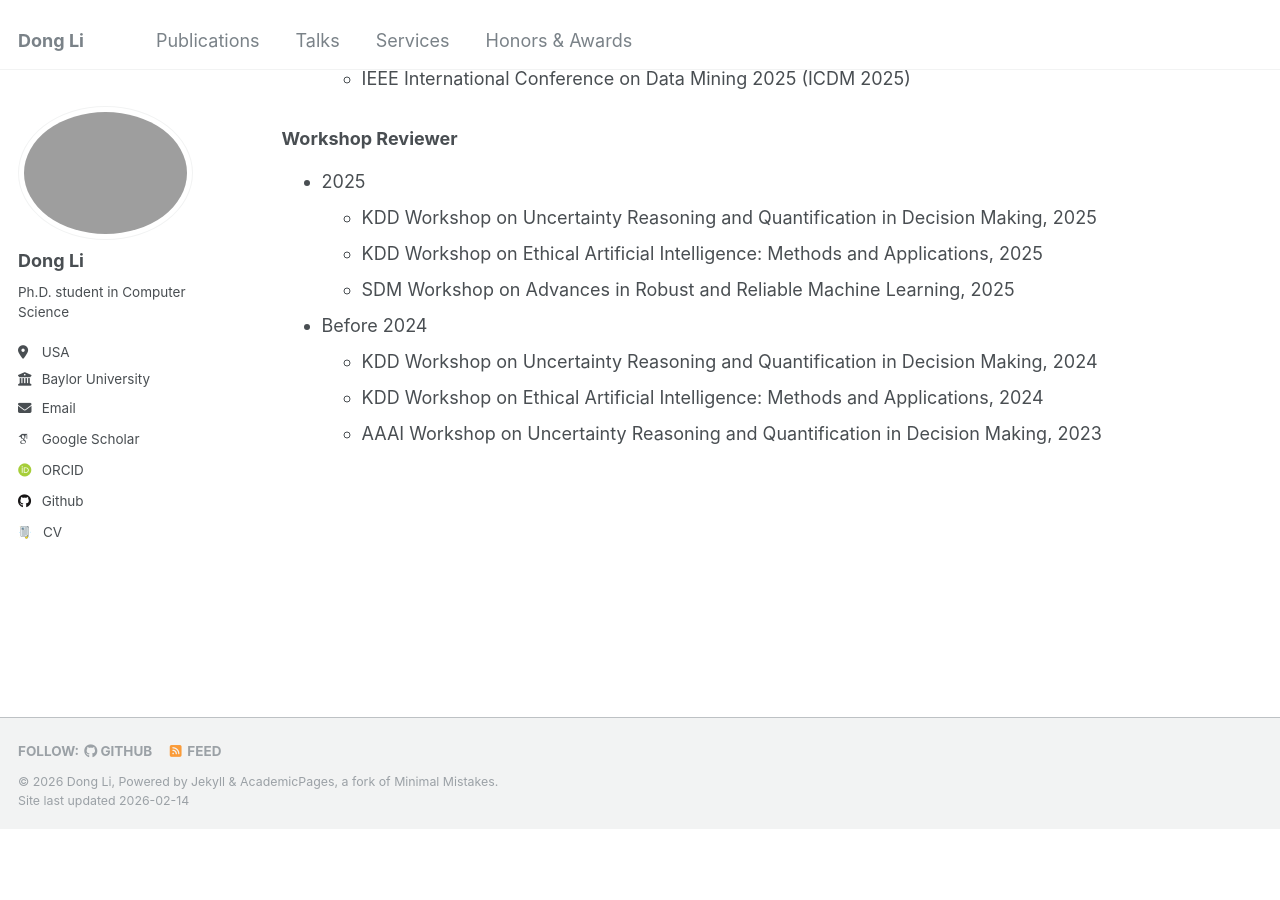
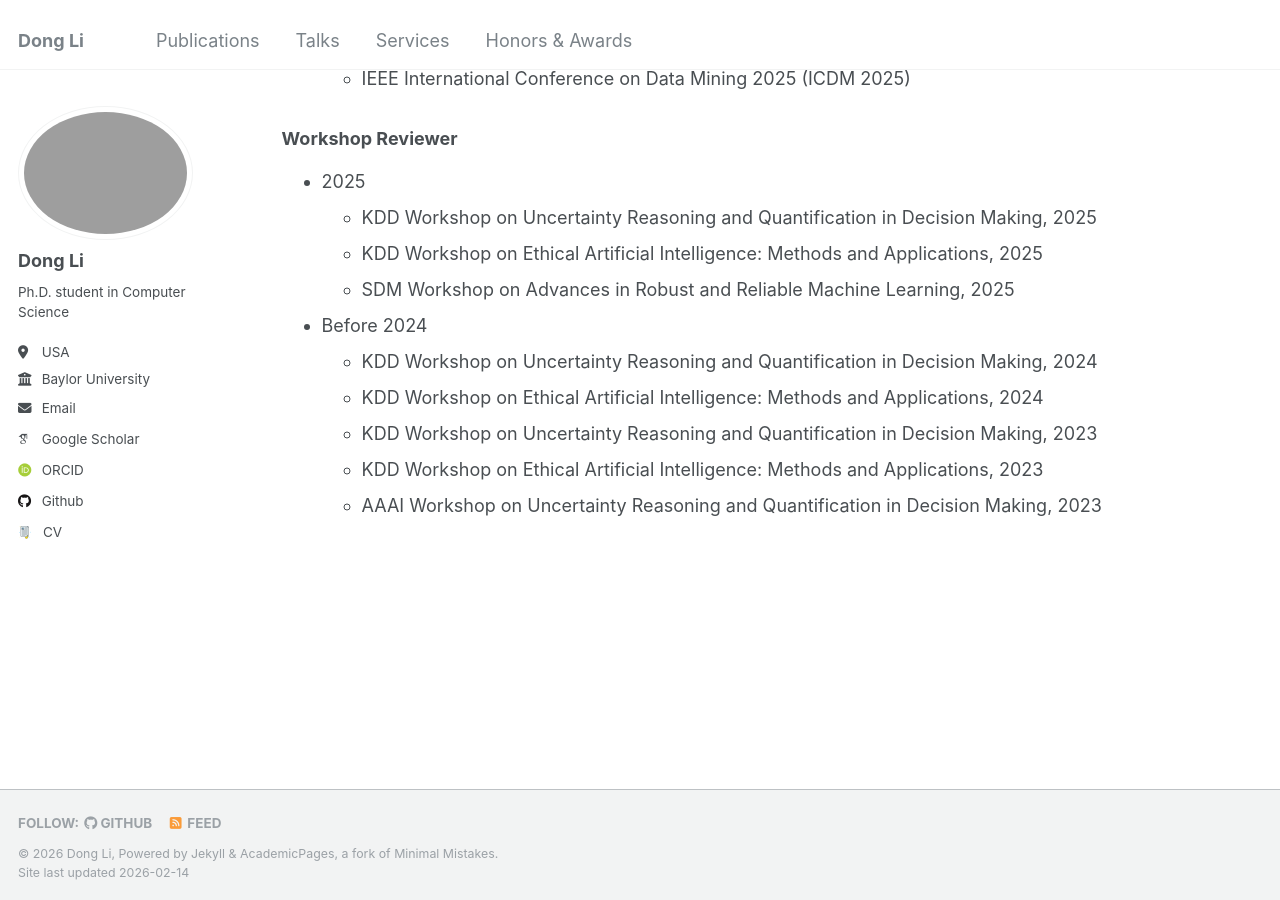
Before and after one commit to TurkeyWatanabe/dongli, a Jekyll site: the page built from _pages/services.html, in a window 1280 px wide and 900 px high, scrolled down 1295 px. Built offline with Jekyll 4.4.1, drawn with Linux system fonts in a browser that asks for light colours; some web fonts are replaced; before the commit the page ends 2123 px from its top, so only the background shows below that.

Commit message:
Update services.html

```diff
--- a/_pages/services.html
+++ b/_pages/services.html
@@ -76,6 +76,8 @@ author_profile: true
     <ul>
       <li>KDD Workshop on Uncertainty Reasoning and Quantification in Decision Making, 2024</li>
       <li>KDD Workshop on Ethical Artificial Intelligence: Methods and Applications, 2024</li>
+      <li>KDD Workshop on Uncertainty Reasoning and Quantification in Decision Making, 2023</li>
+      <li>KDD Workshop on Ethical Artificial Intelligence: Methods and Applications, 2023</li>
       <li>AAAI Workshop on Uncertainty Reasoning and Quantification in Decision Making, 2023</li>
     </ul>
   </li>
```
